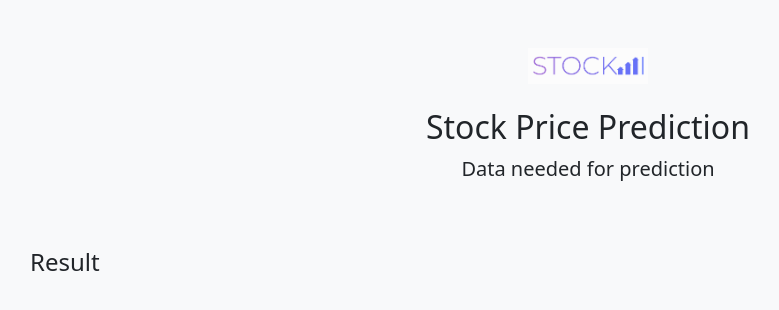
After one commit to alvaroahp11/TFG, a Flask app: page /result in a window 1280 px wide. The commit adds this page. Shown: the top 310 px of the page, without its empty margins (52-831 px from the left). Run offline with Flask 2, Linux system fonts and the light colour scheme.

Commit message:
Form data to backend

```diff
--- /dev/null
+++ b/website/templates/result.html
@@ -0,0 +1,34 @@
+<!doctype html>
+<html lang="en">
+  <head>
+    <!-- Required meta tags -->
+    <meta charset="utf-8">
+    <meta name="viewport" content="width=device-width, initial-scale=1">
+
+    <!-- Bootstrap CSS -->
+    <link href="https://cdn.jsdelivr.net/npm/bootstrap@5.0.2/dist/css/bootstrap.min.css" rel="stylesheet" integrity="sha384-EVSTQN3/azprG1Anm3QDgpJLIm9Nao0Yz1ztcQTwFspd3yD65VohhpuuCOmLASjC" crossorigin="anonymous">
+    <script src="https://ajax.googleapis.com/ajax/libs/jquery/3.6.0/jquery.min.js"></script>
+    <script src="{{url_for('static', filename='selectChange.js')}}"></script>
+    <link rel="stylesheet" href="{{url_for('static', filename='style.css')}}">
+    <title>Stock Price Prediction</title>
+  </head>
+  <body class="bg-light">
+    <div class="container">
+        <div class="py-5 text-center">
+            <img src="{{url_for('static', filename='logo.png')}}" class="mb-4 d-block mx-auto" alt="stockLogo" width="120">
+
+            <h2>Stock Price Prediction</h2>
+            <p class="lead">Data needed for prediction</p>
+        </div>
+    </div>
+    <div class="container">
+        <h4>Result</h4>
+    </div>
+
+    <!-- Optional JavaScript; choose one of the two! -->
+
+    <!-- Option 1: Bootstrap Bundle with Popper -->
+    <script src="https://cdn.jsdelivr.net/npm/bootstrap@5.0.2/dist/js/bootstrap.bundle.min.js" integrity="sha384-MrcW6ZMFYlzcLA8Nl+NtUVF0sA7MsXsP1UyJoMp4YLEuNSfAP+JcXn/tWtIaxVXM" crossorigin="anonymous"></script>
+
+  </body>
+</html>
--- a/website/views.py
+++ b/website/views.py
@@ -1,4 +1,4 @@
-from flask import Blueprint, render_template, request
+from flask import Blueprint, render_template, request, url_for, redirect
 from .modelgenerator import modelgeneration
 views = Blueprint('views', __name__)
 
@@ -7,4 +7,10 @@ views = Blueprint('views', __name__)
 def home():
     if request.method == "POST":
         modelgeneration(request.form.to_dict(flat=False))
+        return redirect(url_for('views.result'))
     return render_template("base.html")
+
+@views.route('/result')
+def result():
+
+    return render_template("result.html")
```
Also changed, not shown: website/modelgenerator.py (+23 -3 lines), website/static/selectChange.js (+21 -0 lines), website/templates/base.html (+20 -6 lines).
